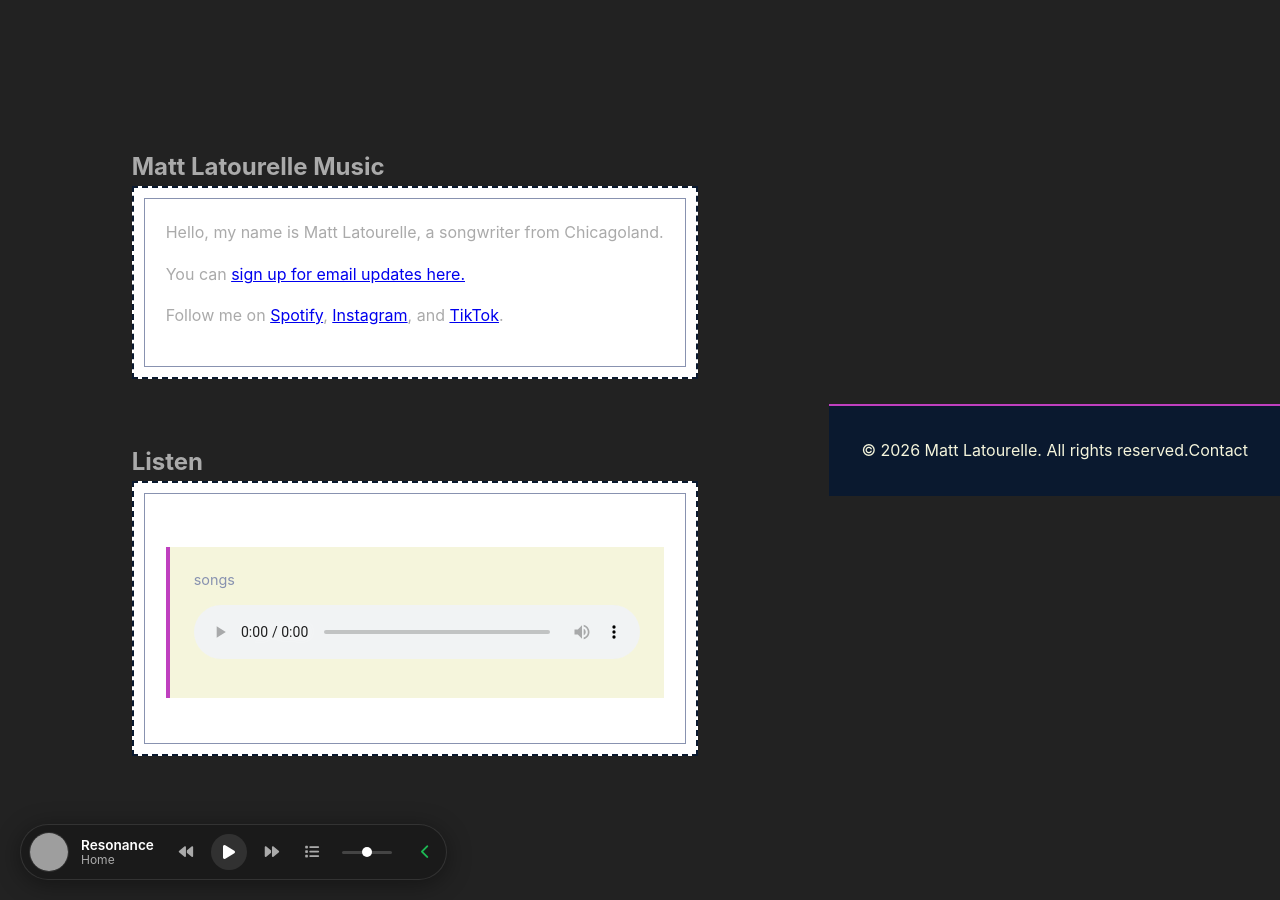
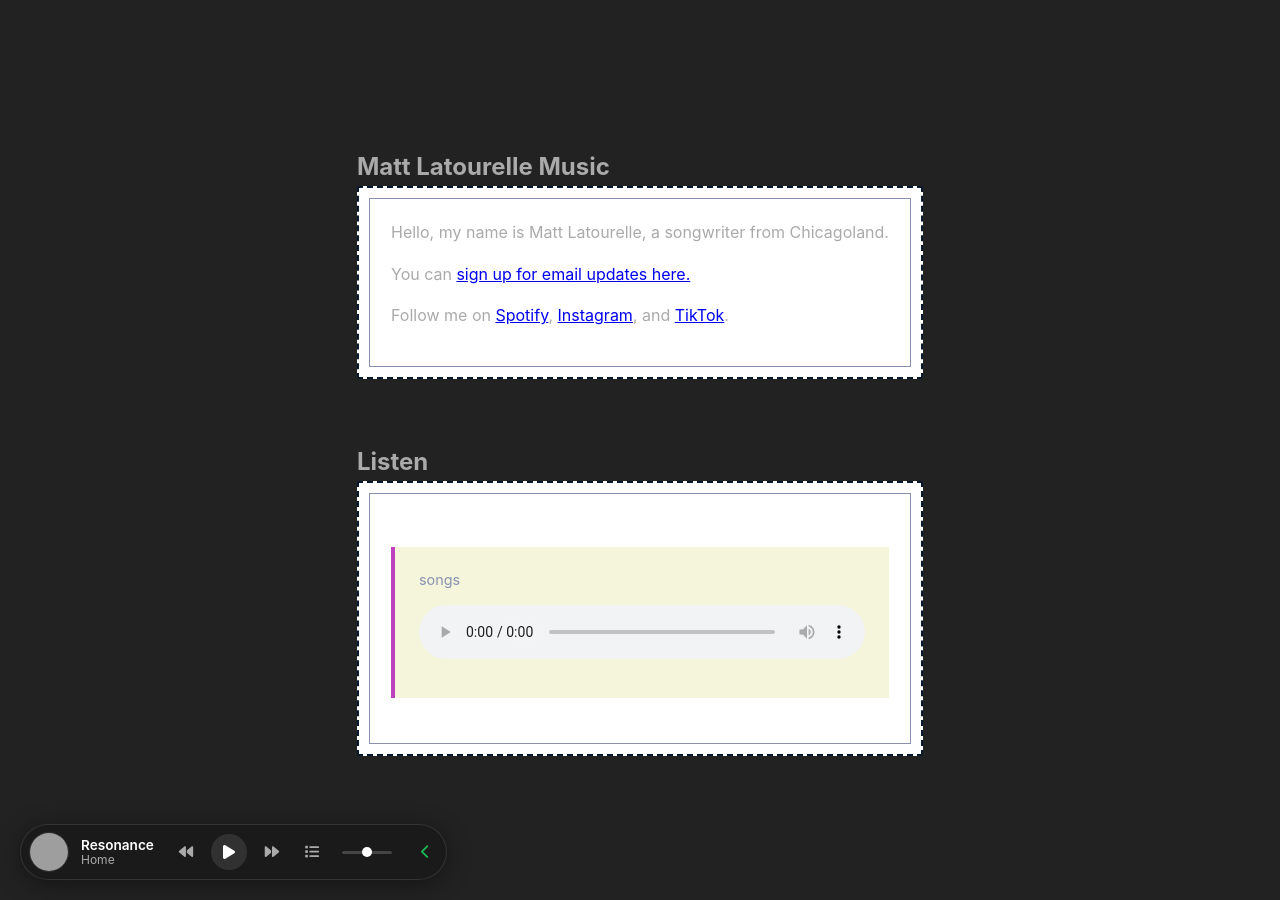
Before and after one commit to mlato/letter-l-music, a Jekyll site: the page built from index.html, in a window 1280 px wide. Built offline with Jekyll 4.4.1, drawn with Linux system fonts in a browser that asks for light colours; grey boxes are pictures that could not be loaded.

Commit message:
Update default.html
remove footer

```diff
--- a/_layouts/default.html
+++ b/_layouts/default.html
@@ -16,15 +16,6 @@
   <main class="container">
     {{ content }}
   </main>
-
-  <footer class="footer">
-    <div class="footer-container">
-      <p>&copy; {{ 'now' | date: "%Y" }} Matt Latourelle. All rights reserved.</p>
-      <div class="footer-links">
-        <a href="mailto:letterlmusic@gmail.com">Contact</a>
-      </div>
-    </div>
-  </footer>
 
       <div id="music-player">
 
```
